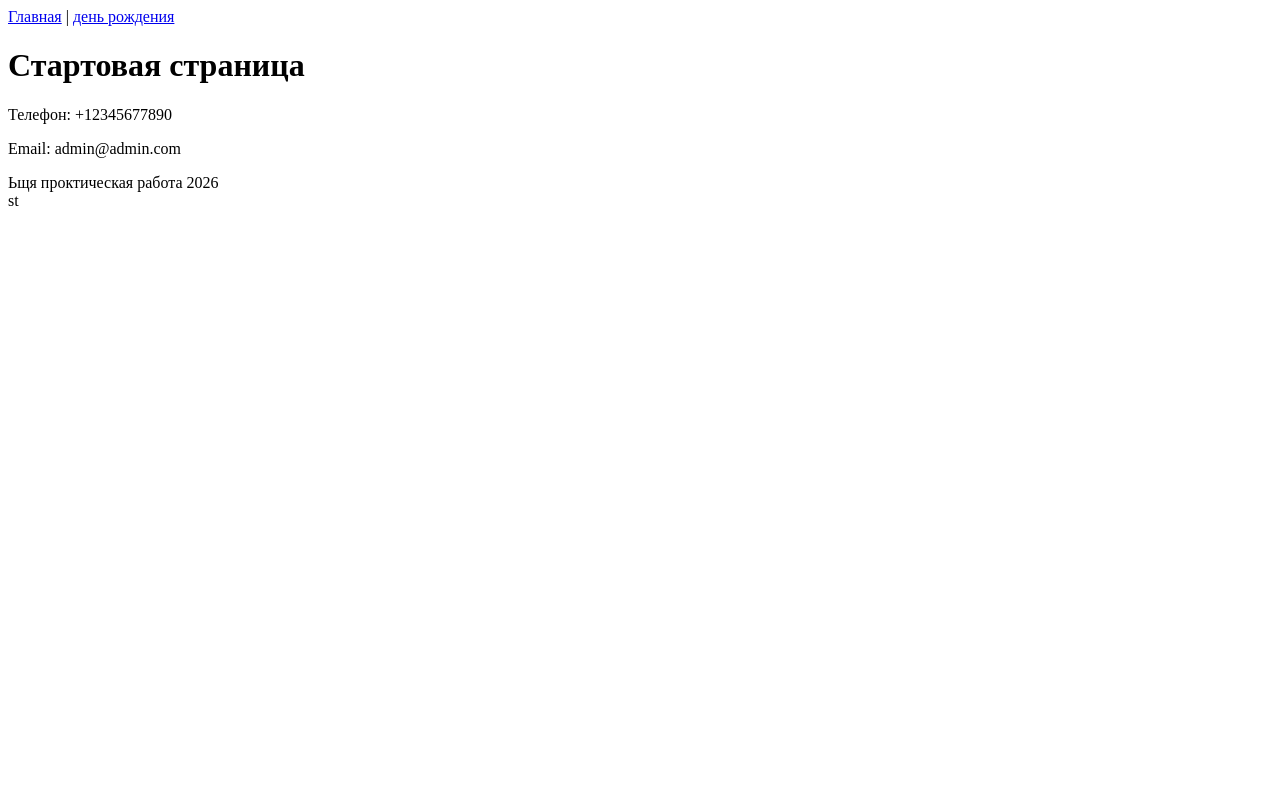
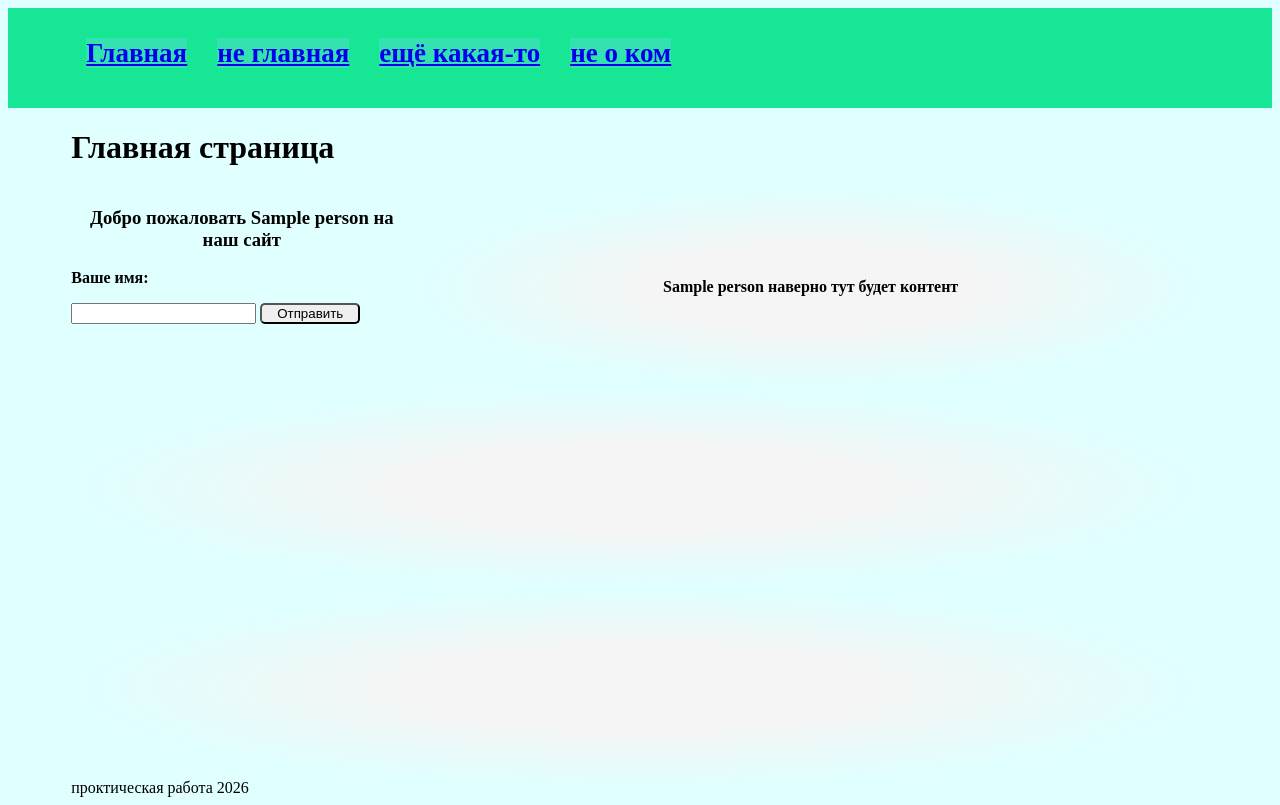
Before and after one commit to ArtemKABo/DjangoLernPractice, a Django app: template Tittles/templates/index.html in a window 1280 px wide. Before the commit the page ends 206 px from the top, so only its background shows below. Run offline with Django 3.2, Linux system fonts and the light colour scheme; the template is opened without the code that fills it: most values are stand-ins (such as "Sample title", 1, 10 or a date in 2020).

Commit message:
окнчательный дизайн

```diff
--- a/DjangoLernPractice/urls.py
+++ b/DjangoLernPractice/urls.py
@@ -2,5 +2,5 @@ from django.urls import path
 from Tittles import views as tittle
 
 urlpatterns = [
-    path('', tittle.index)
+    path('', tittle.index),
 ]
--- /dev/null
+++ b/Tittles/forms.py
@@ -0,0 +1,4 @@
+from django import forms
+
+class UserForm(forms.Form):
+    name = forms.CharField()
--- a/Tittles/models.py
+++ b/Tittles/models.py
@@ -1,4 +1,4 @@
 from django.db import models
 
-class user(models.Model):
-    name = models.CharField(max_length=500)
+class User(models.Model):
+    name = models.CharField(max_length=500, primary_key=True);
--- /dev/null
+++ b/Tittles/static/css/styles.css
@@ -0,0 +1,70 @@
+body {
+    background-color: lightcyan;
+    /*text-align: center;*/
+}
+
+header{
+    height: 100px;
+    background-color: #17e794;
+}
+
+.navbar {
+    padding-top: 30px;
+    margin: auto;
+    width: 90%;
+}
+
+    .navbar a {
+        width: 400px;
+        height: 30px;
+        margin-inline: 15px;
+        background-color: #33e2ae;
+        font-size: 27px;
+        font-weight: bold;
+    }
+
+.container {
+    font-weight: bold;
+    width: 90%;
+    height: 650px;
+    margin:  auto;
+}
+
+.container h3{
+    text-align: center;
+}
+
+.floor {
+    display: flex;
+    height: 200px;
+}
+
+.introduce {
+    width: 30%;
+}
+
+.ffContext {
+    width: 70%;
+    padding-top: 90px;
+}
+
+.input{
+    margin-bottom: 10px;
+}
+
+.button {
+    width: 100px;
+    margin: auto;
+    border-radius: 5px;
+}
+
+.contentbox {
+    background-image: radial-gradient( ellipse, whitesmoke 30%, lightcyan 70%);
+    text-align: center;
+   /* color: whitesmoke*/
+}
+
+footer div {
+    width: 90%;
+    margin-left: 5%;
+}
--- a/Tittles/templates/BasePage.html
+++ b/Tittles/templates/BasePage.html
@@ -1,13 +1,21 @@
 <!DOCTYPE html>
+{% load static %}
 <html>
 <head>
     <meta charset="utf-8" />
+    <link rel="stylesheet" href="{% static "/css/styles.css" %}" />
     <title>{% block title %}Default title{% endblock title %}</title>
 </head>
 <body>
-    <div><a href="/">Главная</a> | <a href="/BirthdayCalc">день рождения</a></div>
-    <h1>{% block header %}{% endblock header %}</h1>
-    <div>{% block content%}{% endblock content %}</div>
-    <div>Ьщя проктическая работа 2026</div>
-</body>st
+    <header>
+        <div class="navbar"><a href="/">Главная</a><a href="/">не главная</a><a href="/">ещё какая-то</a><a href="/">не о ком</a></div>
+    </header>
+    <div class="container">
+        <h1>{% block header %}{% endblock header %}</h1>
+        <div >{% block content%}{% endblock content %}</div>
+    </div>
+    <footer>
+        <div>проктическая работа 2026</div>
+    </footer>
+</body>
 </html>
--- a/Tittles/templates/index.html
+++ b/Tittles/templates/index.html
@@ -1,8 +1,24 @@
 {% extends "BasePage.html" %}
 {% block title %}Главная{% endblock title %}
-{% block header %}Стартовая страница{% endblock header %}
+{% block header %}Главная страница{% endblock header %}
 
 {% block content %}
-<p>Телефон: +12345677890</p>
-<p>Email: admin@admin.com</p>
-{% endblock content %}
+<div class="floor">
+    <div class="introduce">
+        <h3>Добро пожаловать {{person}} на наш сайт</h3>
+        <form method="post" action="">
+            {% csrf_token %}
+            <p>Ваше имя: </p>
+            <input class="input" name="name" />
+            <input class="button" type="submit" value="Отправить" />
+        </form>
+    </div>
+    <div class="contentbox ffContext">{{person}} наверно тут будет контент</div>
+</div>
+<div class="floor contentbox">
+
+</div>
+<div class="floor contentbox">
+
+</div>
+    {% endblock content %}
```
Also changed, not shown: Tittles/views.py (+9 -1 lines), db.sqlite3, 1 other file.
